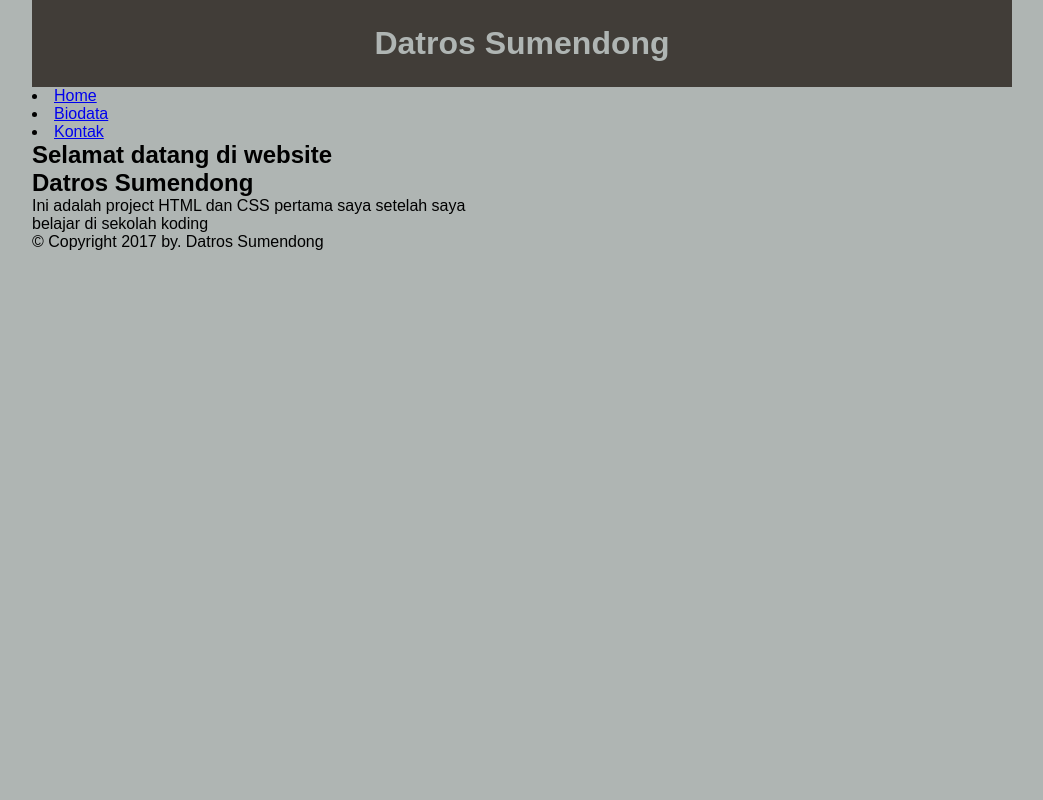
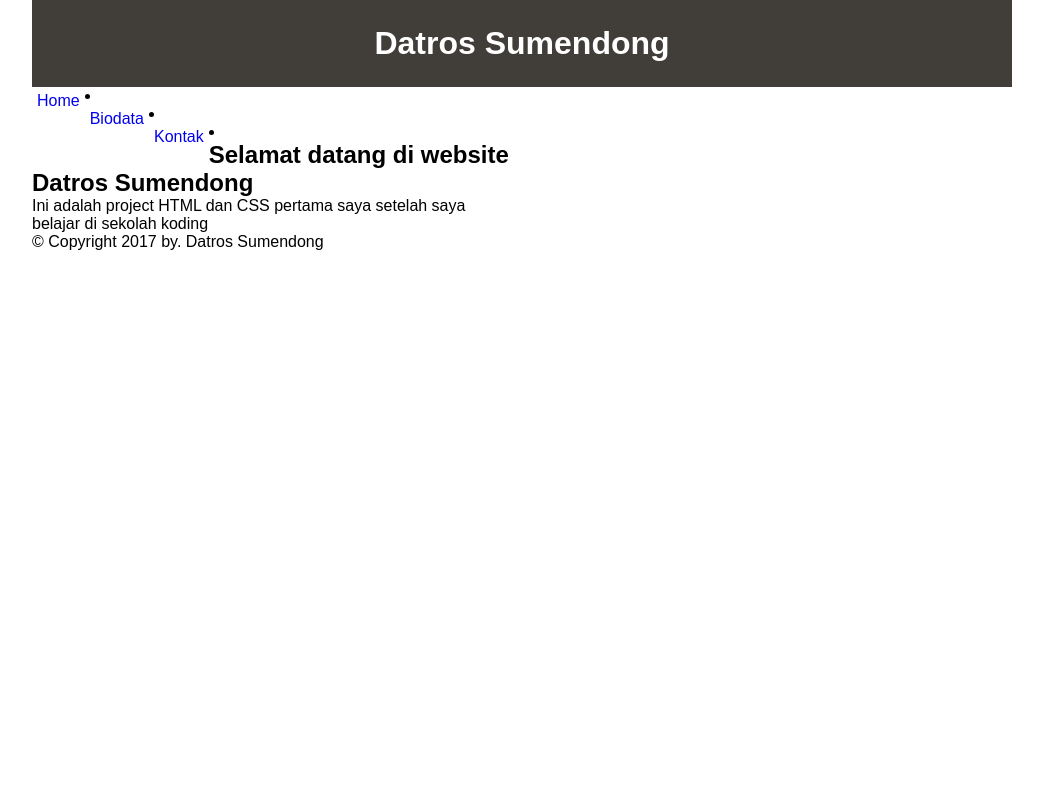
Before and after one commit to datrosumendong/datros.github.io, a PHP site: page / in a window 1280 px wide. Shown: the whole page, without its empty margins (118-1161 px from the left). Run offline with PHP 8.4, Linux system fonts and the light colour scheme.

Commit message:
Edit Style
Saya tambah untuk style nav

```diff
--- a/style.css
+++ b/style.css
@@ -9,7 +9,7 @@
 body {
   width      : 980px;
   margin     : 0 auto;
-  background : rgb(175, 181, 179);
+  background : #fff;
 }
 
 header {
@@ -22,10 +22,17 @@ header {
 header h1 {
   text-align : center;
   padding:25px;
-  color: rgb(175, 181, 179);
+  color: #fff;
 }
 
 /*#header {
   width:100%;
   heigth :25px;
 }*/
+
+nav li a {
+  text-decoration:none;
+  display:block;
+  float:left;
+  padding:5px;
+};
```
